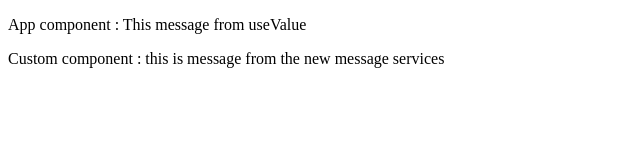
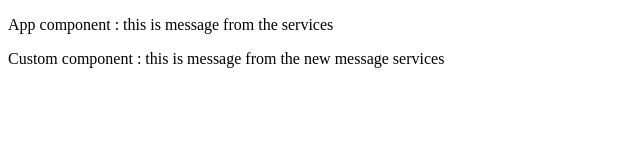
Before and after one commit to Charlie50503/angular-InjectionToken, an Angular app: page / in a window 1280 px wide. Shown: the top 160 px of the page, without its empty margins (0-640 px from the left). Built offline with nearby package versions, Linux system fonts and the light colour scheme.

Commit message:
feat: 在 module 使用 useFactory 添加條件才注入

```diff
--- a/src/app/app.module.ts
+++ b/src/app/app.module.ts
@@ -17,11 +17,12 @@ import { CustomComponent } from './custom/custom.component';
     AppRoutingModule
   ],
   providers: [
-    { provide:MessageService,useValue:{
-      getMessage:()=>{
-        return "This message from useValue"
+    {
+      provide: MessageService,
+      useFactory: () => {
+        return new Date().getFullYear() >= 2024 ? new NewMessageService() : new MessageService()
       }
-    }}
+    }
   ],
   bootstrap: [AppComponent]
 })
```
